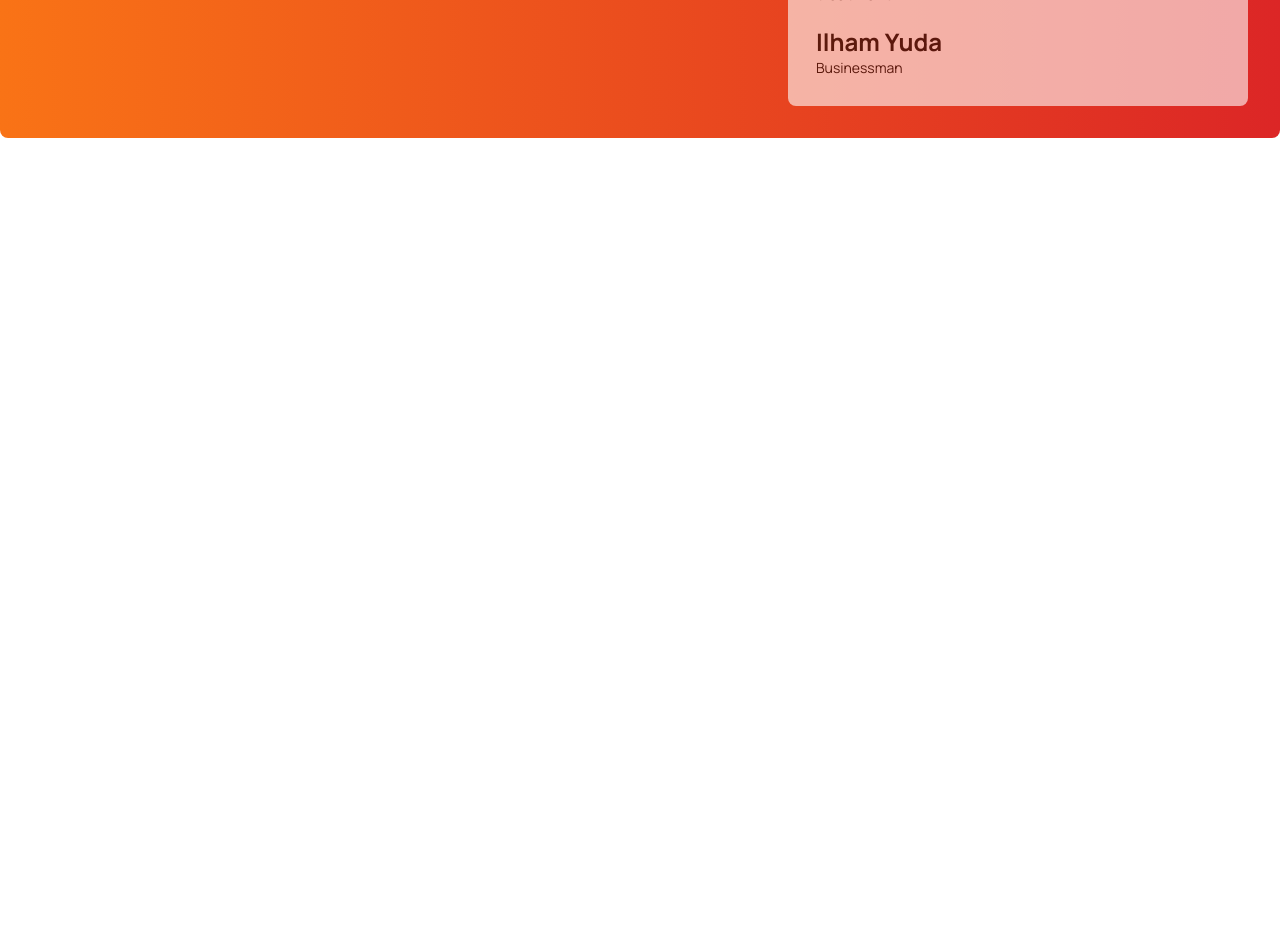
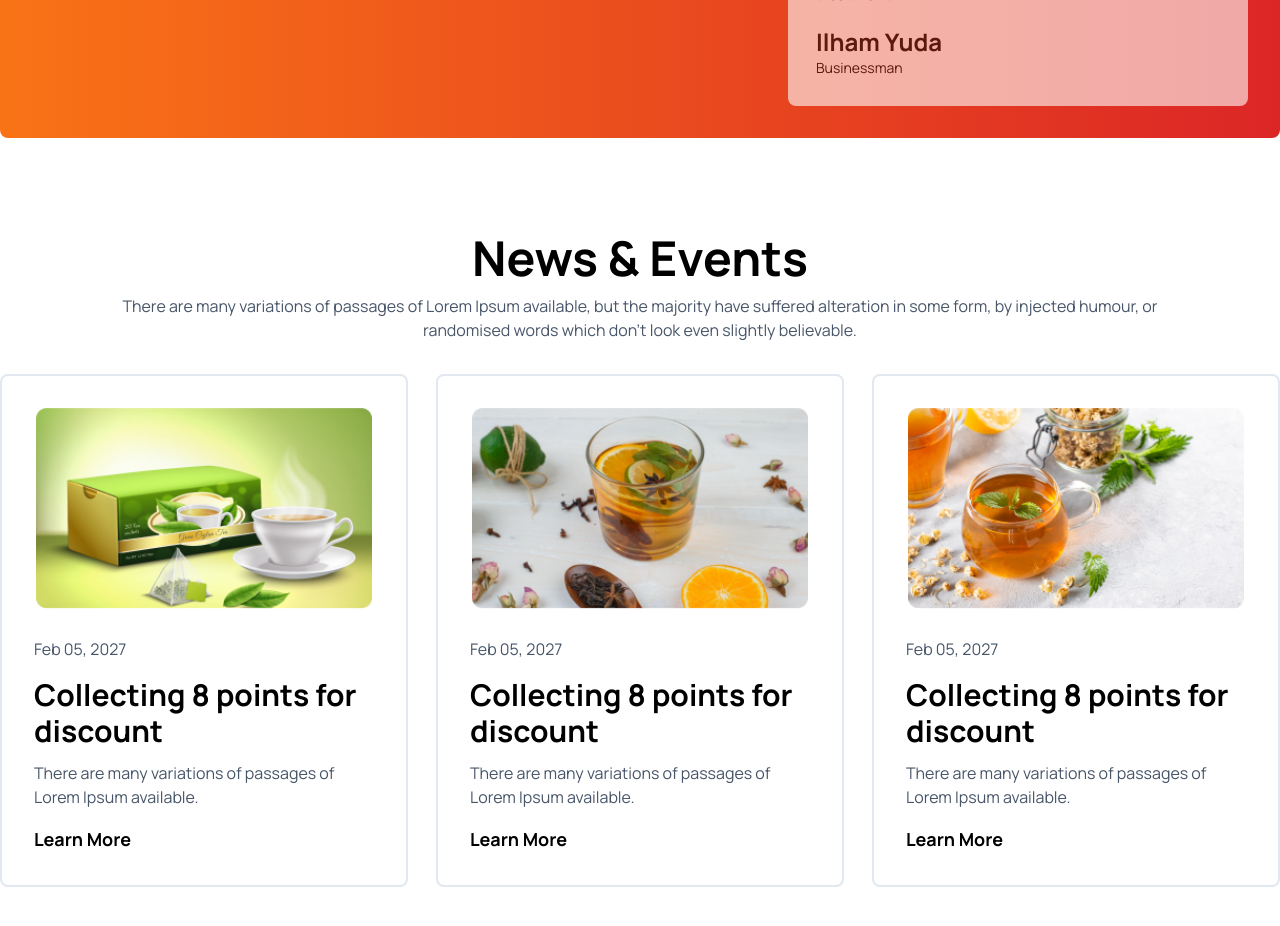
Before and after one commit to TouhidMaim/tea-house, a plain HTML site: page index.html in a window 1280 px wide. Shown: the part 2347-3273 px from the top of the page. Before the commit the page ends 2581 px from the top, so only its background shows below. Drawn offline with nearby package versions, Linux system fonts and the light colour scheme.

Commit message:
added card

```diff
--- a/index.html
+++ b/index.html
@@ -196,6 +196,62 @@
             </div>
         </section>
 
+        <!-- card -->
+        <section class="mb-24 p-3 md:p-0">
+            <div class="md:w-5/6 text-center md:mx-auto">
+                <h1 class="text-3xl md:text-5xl font-bold">News & Events</h1>
+                <p class="text-slate-600 mt-3 mb-8">
+                    There are many variations of passages of Lorem Ipsum available, but the majority have suffered alteration in some form, by injected humour, or randomised words which don't look even slightly believable.
+                </p>
+            </div>
+            <div class="grid grid-cols-1 md:grid-cols-3 gap-7">
+                <div class="py-8 rounded-lg border-slate-200 border-2">
+                    <img class="mx-auto w-5/6" src="images/news-1.png" alt="">
+                    <div class="px-8">
+                        <p class="text-slate-600 mt-7 mb-4">Feb 05, 2027</p>
+                    <h3 class="text-2xl md:text-3xl font-bold">
+                        Collecting 8 points for discount
+                    </h3>
+                    <p class="text-slate-600 mt-3 mb-4">
+                        There are many variations of passages of Lorem Ipsum available.
+                    </p>
+                    <button class="font-bold text-lg">
+                        Learn More
+                    </button>
+                    </div>
+                </div>
+                <div class="py-8 rounded-lg border-slate-200 border-2">
+                    <img class="mx-auto w-5/6" src="images/news-2.png" alt="">
+                    <div class="px-8">
+                        <p class="text-slate-600 mt-7 mb-4">Feb 05, 2027</p>
+                    <h3 class="text-2xl md:text-3xl font-bold">
+                        Collecting 8 points for discount
+                    </h3>
+                    <p class="text-slate-600 mt-3 mb-4">
+                        There are many variations of passages of Lorem Ipsum available.
+                    </p>
+                    <button class="font-bold text-lg">
+                        Learn More
+                    </button>
+                    </div>
+                </div>
+                <div class="py-8 rounded-lg border-slate-200 border-2">
+                    <img class="mx-auto w-5/6" src="images/news-3.png" alt="">
+                    <div class="px-8">
+                        <p class="text-slate-600 mt-7 mb-4">Feb 05, 2027</p>
+                    <h3 class="text-2xl md:text-3xl font-bold">
+                        Collecting 8 points for discount
+                    </h3>
+                    <p class="text-slate-600 mt-3 mb-4">
+                        There are many variations of passages of Lorem Ipsum available.
+                    </p>
+                    <button class="font-bold text-lg">
+                        Learn More
+                    </button>
+                    </div>
+                </div>
+            </div>
+        </section>
     </main>
     <footer>
 
```
